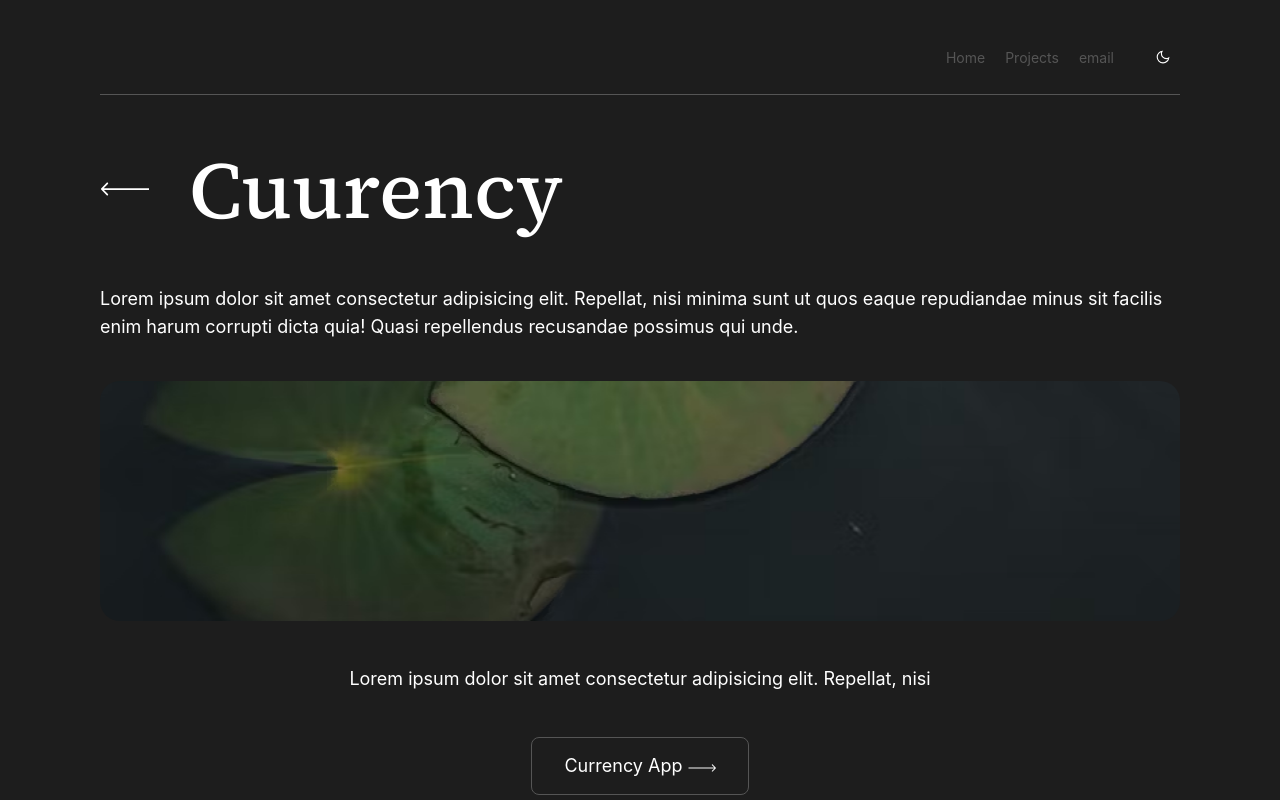
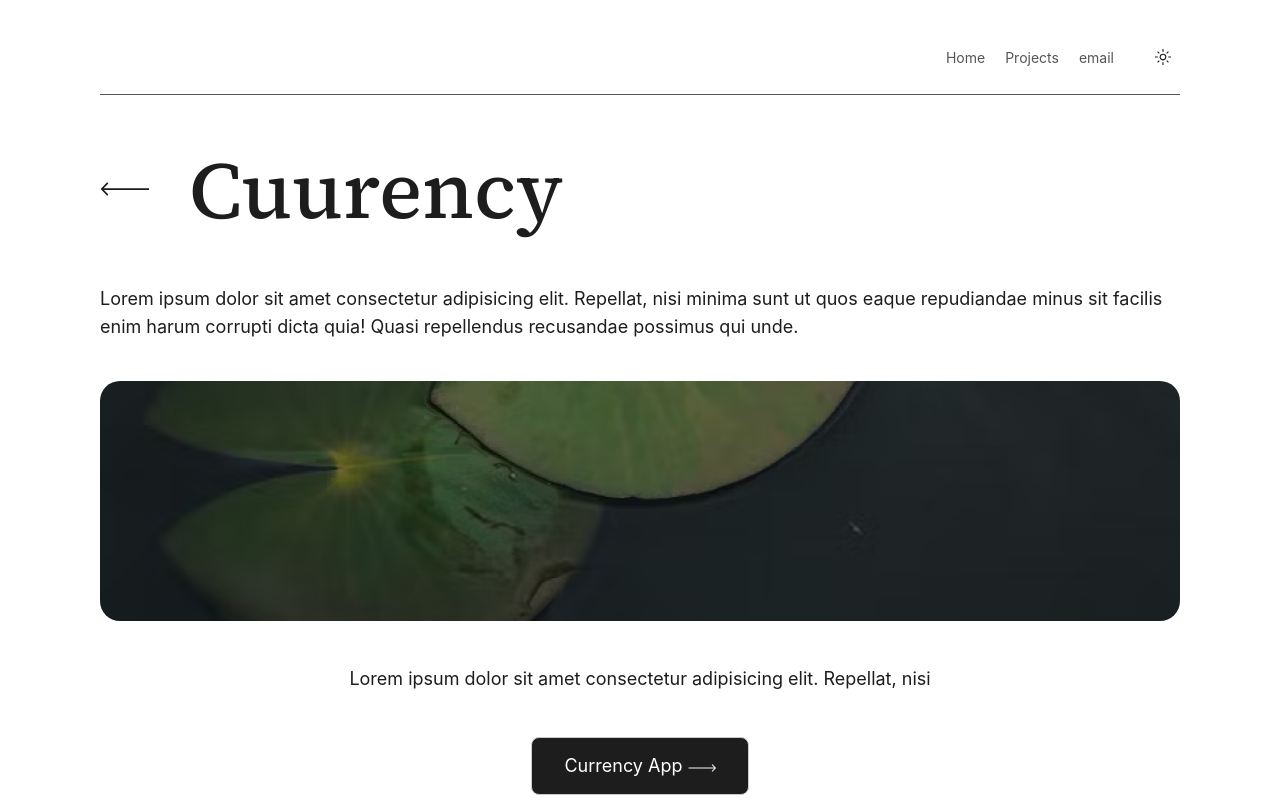
Before and after one commit to 70Ni/Portfolio, a React (Create React App) app: page /#/projects in a window 1280 px wide. Shown: the top 800 px of the page. Built offline with nearby package versions, Linux system fonts and the light colour scheme; the HTML template or start-up script is replaced by a standard one.

Commit message:
theme changed back to light

```diff
--- a/src/Theme/Theme.js
+++ b/src/Theme/Theme.js
@@ -14,7 +14,7 @@ const getTheme = () => {
 };
 
 const ThemeProvider = ({ children }) => {
-  const [theme, setTheme] = useState("dark-theme");
+  const [theme, setTheme] = useState("light-theme");
 
   function toggleTheme() {
     if (theme === "dark-theme") {
```
